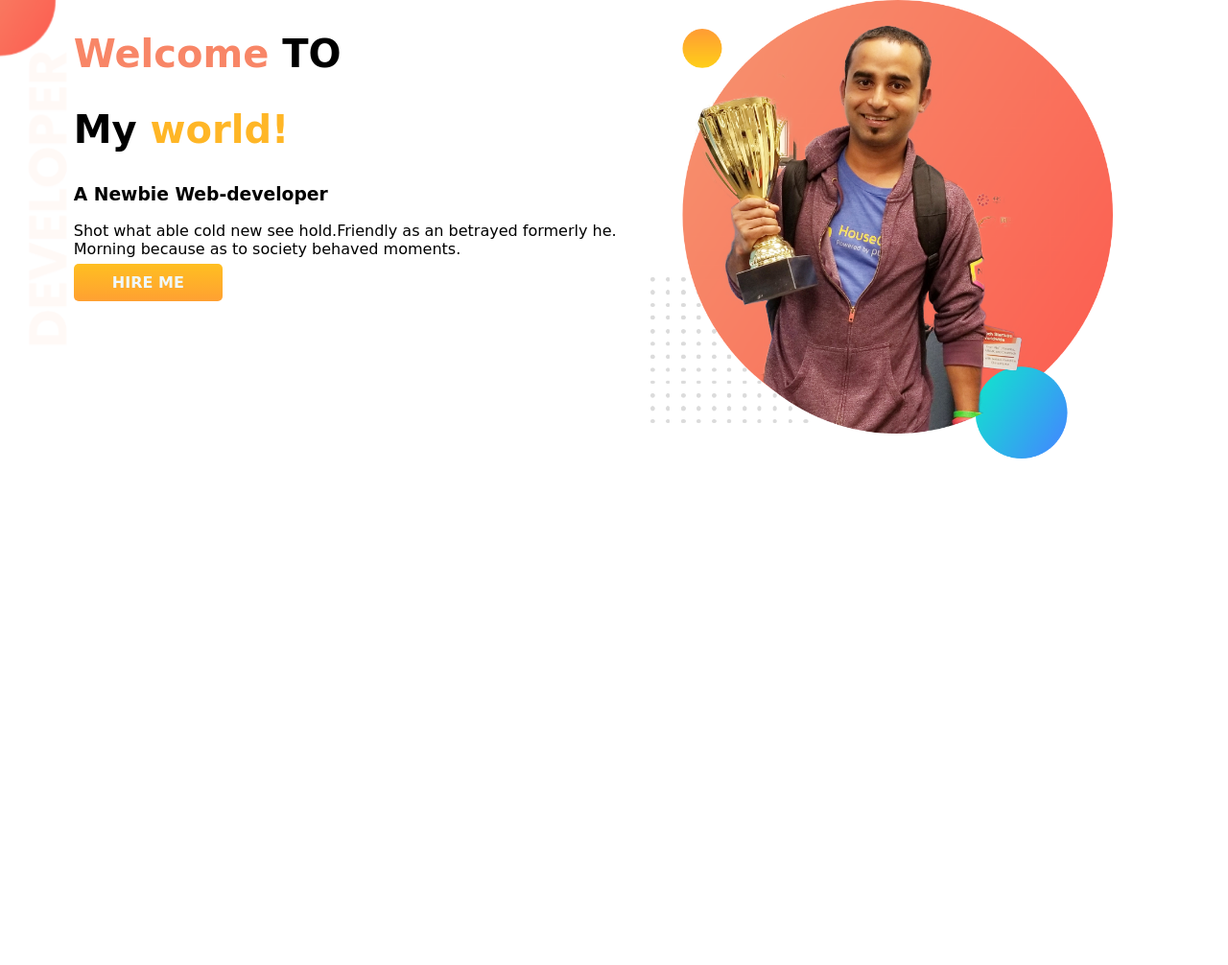
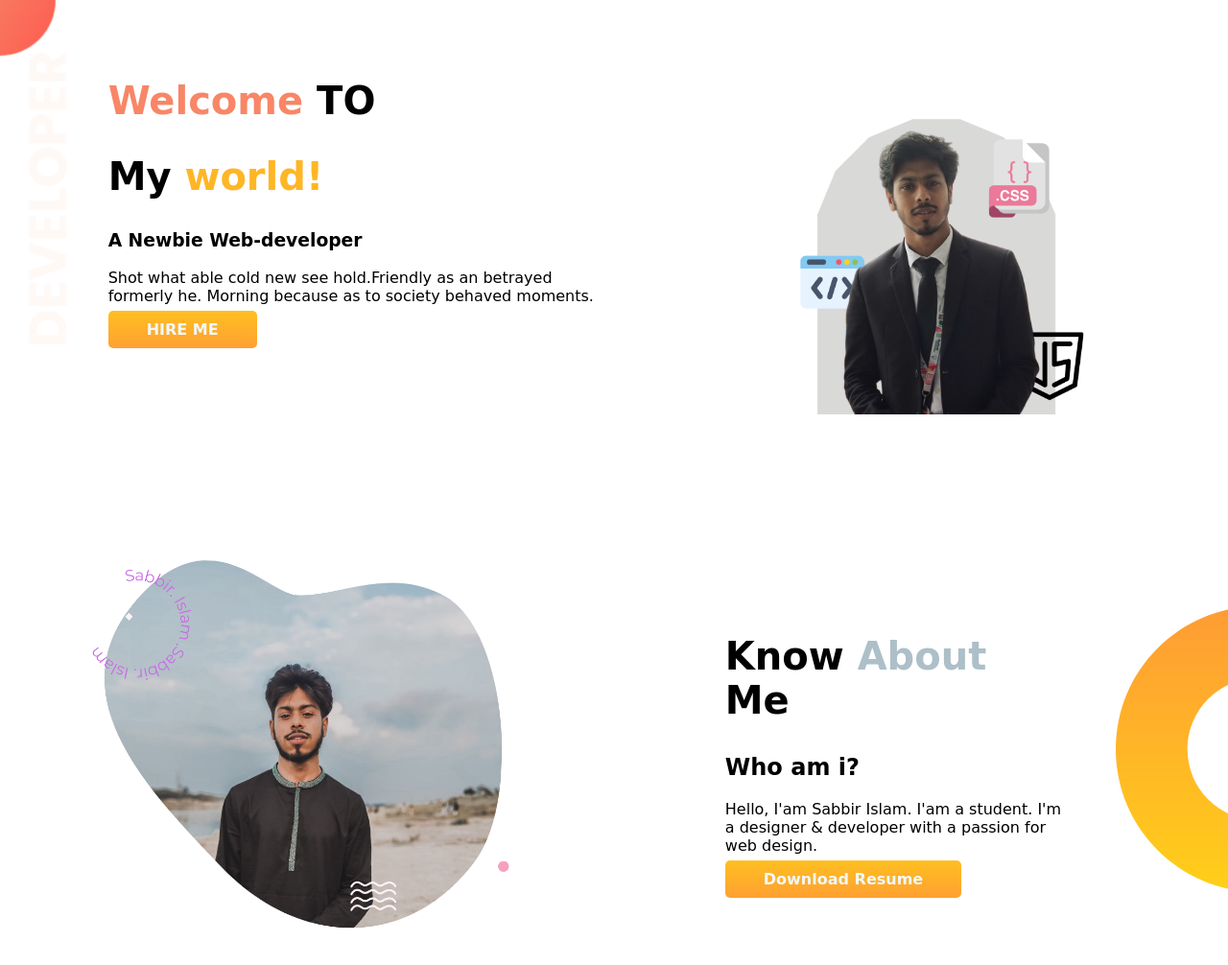
Before and after one commit to sabbir-islam/dev-portfolio, a plain HTML site: page index.html in a window 1280 px wide. Shown: the whole page at 96% size. Before the commit the page ends 800 px from the top, so only its background shows below. Drawn offline with Linux system fonts and the light colour scheme; a web font is replaced by a local one.

Commit message:
new work

```diff
--- a/index.html
+++ b/index.html
@@ -22,7 +22,18 @@
 
            <a class="link-button" href="https://www.linkedin.com/in/sabbir-islam-109b12256/" target="_blank">HIRE ME</a>
           </div>
-        <div class="h-width"><img src="images/jhankar.png" alt=""></div>
+        <div class="h-width"><img src="images/sabbir2.png" alt=""></div>
+    </section>
+    <section class="know-me">
+        <div class="about"><img src="images/knowme.png" alt=""></div>
+        <div class="h-width">
+            <h1>Know <span class="cl-ab">About</span> Me</h1>
+            <h2>Who am i?</h2>
+            <P>Hello, I'am Sabbir Islam. I'am a student. I'm a designer & developer with a passion for web design. </P>
+            <a class="link-button" href="https://www.linkedin.com/in/sabbir-islam-109b12256/" target="_blank">Download Resume</a>
+          </div>
+
+        </div>
     </section>
   </body>
 </html>
--- a/style.css
+++ b/style.css
@@ -15,13 +15,15 @@ body{
 
       section{
           display: flex;
-          padding-left: 6%;
+          padding-left: 5%;
+          margin-bottom: 100px;
       }
       .h-width{
           width: 50%;
+          padding: 4%;
       }
       .h-width img{
-        width: 80%;
+        width: 100%;
       } .link-button{
          background-image: linear-gradient(#FFBF21,#FFA032);
          text-decoration: none;
@@ -35,3 +37,16 @@ body{
             background-repeat: no-repeat;
 
          }
+         .about img{
+            width: 80%;
+         }
+         .cl-ab{
+            color:#ADBFC8;
+            font-weight: 700;
+         }
+         .know-me{
+            background-image: url(images/dream-bg.png);
+            background-repeat: no-repeat;
+            background-position: right;
+            padding-right: 10%;
+         }
```
Also changed, not shown: images/knowme.png (added), images/sabbir2.png (added).
